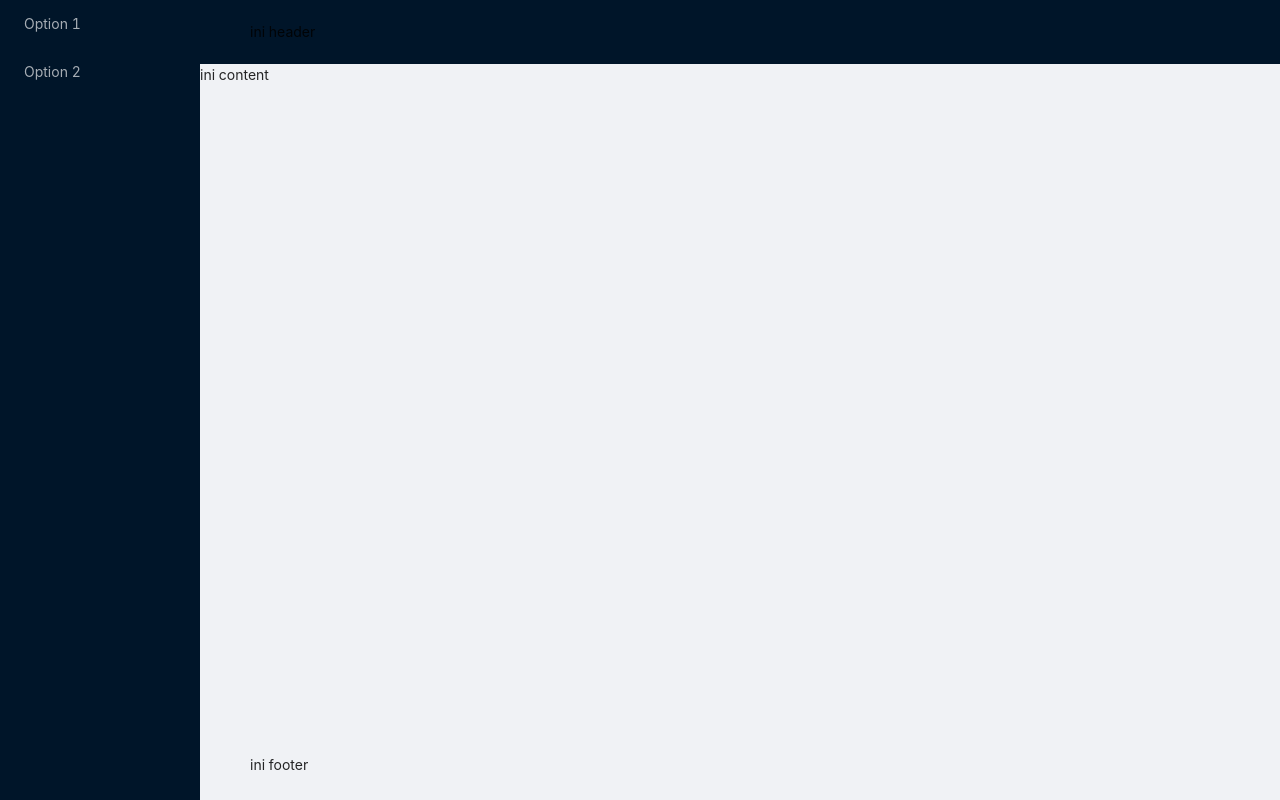
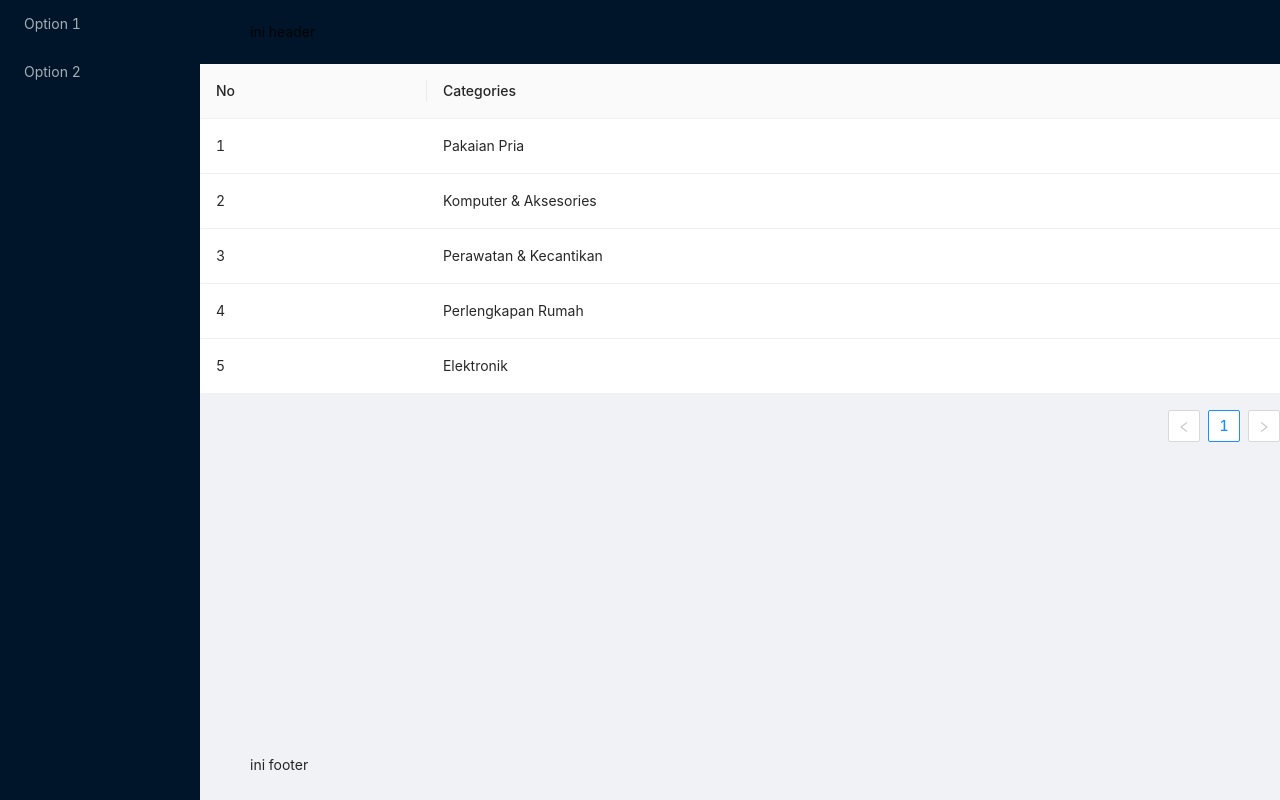
Before and after one commit to indent-dev/admin-web, a React (Create React App) app: page / in a window 1280 px wide. Built offline with nearby package versions, Linux system fonts and the light colour scheme.

Commit message:
feat: making table category (#10)
* making-table

* fix Aka's suggestion

```diff
--- a/src/App.tsx
+++ b/src/App.tsx
@@ -1,10 +1,45 @@
 import React from 'react';
 import './App.css';
-import { Layout } from "antd";
-import { Menu } from "antd";
+import { Menu, Table, Layout } from "antd";
 import "antd/dist/antd.css";
+import { ColumnsType } from 'antd/lib/table';
+
+type Category = {
+  name: string
+}
 
 function App() {
+
+  const colums: ColumnsType<Category> = [
+    {
+      title: "No",
+      render: (text, record, index: number) => {
+        return index + 1
+      }
+    },
+    {
+      title: "Categories",
+      dataIndex: "name",
+    },
+  ]
+  const data: Category[] = [
+    {
+      name: "Pakaian Pria"
+    },
+    {
+      name: "Komputer & Aksesories"
+    },
+    {
+      name: "Perawatan & Kecantikan"
+    },
+    {
+      name: "Perlengkapan Rumah"
+    },
+    {
+      name: "Elektronik"
+    },
+  ]
+
   return (
     <Layout style={{ minHeight: '100vh' }}>
       <Layout.Sider>
@@ -18,7 +53,9 @@ function App() {
       </Layout.Sider>
       <Layout>
         <Layout.Header>ini header</Layout.Header>
-        <Layout.Content>ini content</Layout.Content>
+        <Layout.Content>
+          <Table columns={colums} dataSource={data} />
+        </Layout.Content>
         <Layout.Footer>ini footer</Layout.Footer>
       </Layout>
     </Layout>
```
